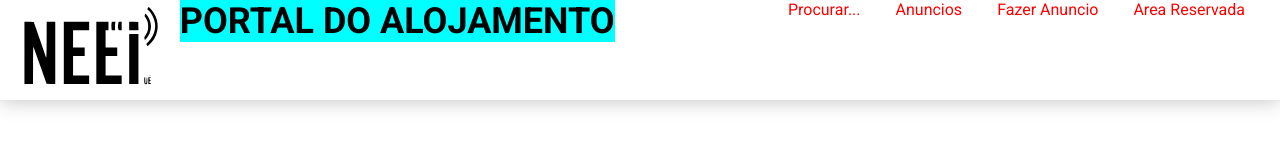
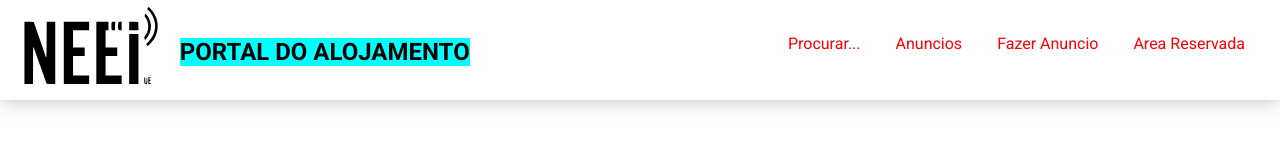
Before and after one commit to GBarradas/TW_Work_1, a plain HTML site: page index.html in a window 1280 px wide. Drawn offline with Linux system fonts and the light colour scheme.

Commit message:
4nov-13.57

```diff
--- a/css/style.css
+++ b/css/style.css
@@ -21,13 +21,14 @@ header{
     z-index: auto;
     box-shadow: 0px 0px 20px 0px rgba(0, 0, 0, 0.26);
 }
-
 header nav ul{
     list-style-type: none;
     display: flex;
     float: right;
     justify-content: space-evenly;
     padding-right: 10px;
+    position: relative;
+    top: calc(50px - 1em);
 }
 header nav ul li{
     padding: 0px 25px 0px 10px;
@@ -42,11 +43,13 @@ header nav ul li a, header nav a{
     float: left;
 }
 #name{
+    position: relative;
+    top: calc(50px - 0.75rem);
     float: left;
     background-color: aqua;
     color: black;
     align-items: center;
-    font-size: 1.5rem;
+    font-size: 1.5em;
     font-weight: bold;
     text-transform: uppercase;
 }
--- a/index.html
+++ b/index.html
@@ -11,13 +11,11 @@
     <body>
 
 
-
-
     <header>
         <nav>
             <a href="/">
                 <img class="neei_logo" src="img/Logo_NEEI_Sem_Fundo_cortado.svg" alt="Logo NEEI" >
-                    <div id="name"><h1>Portal do Alojamento</h1></div>
+                <div id="name">Portal do Alojamento</div>
             </a>
             <ul>
                 <li><a href="#">Procurar...</a></li>
```
Also changed, not shown: README.md. Lines whose indentation alone changed are shown as unchanged.
